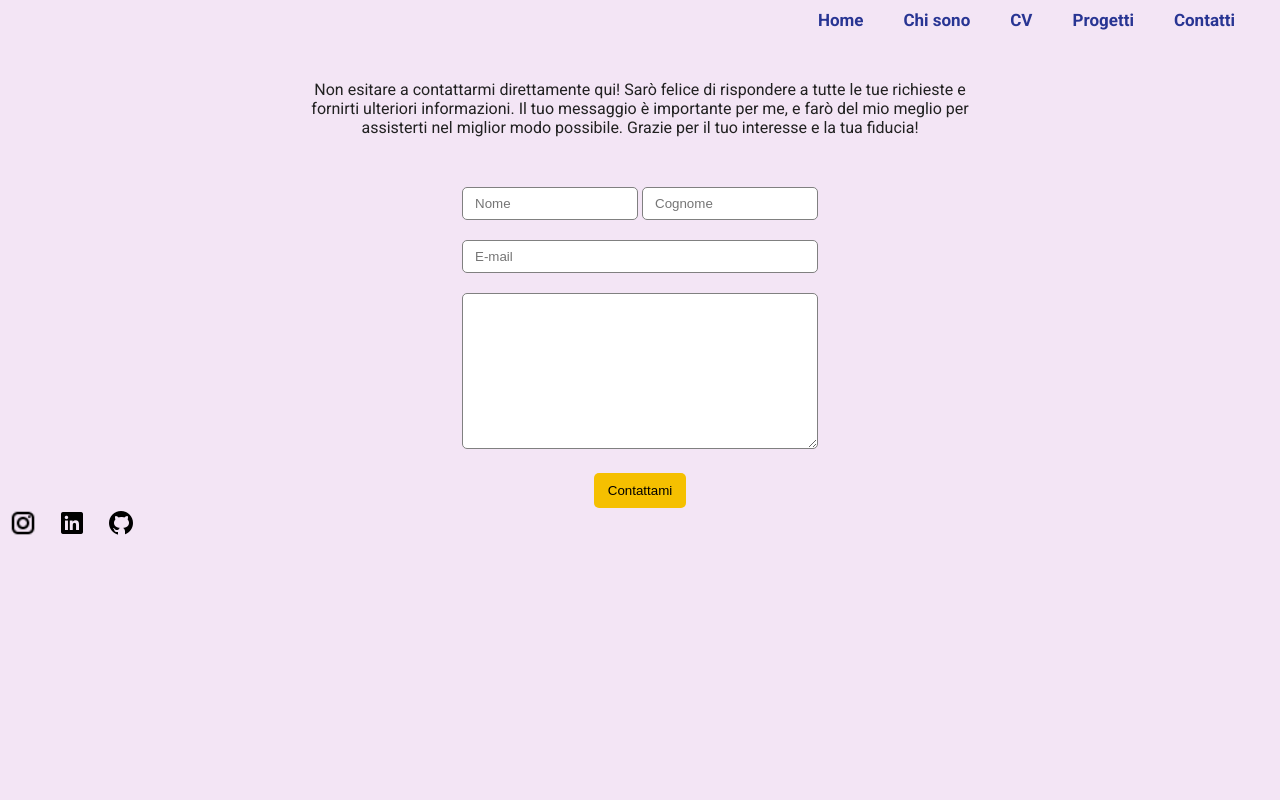
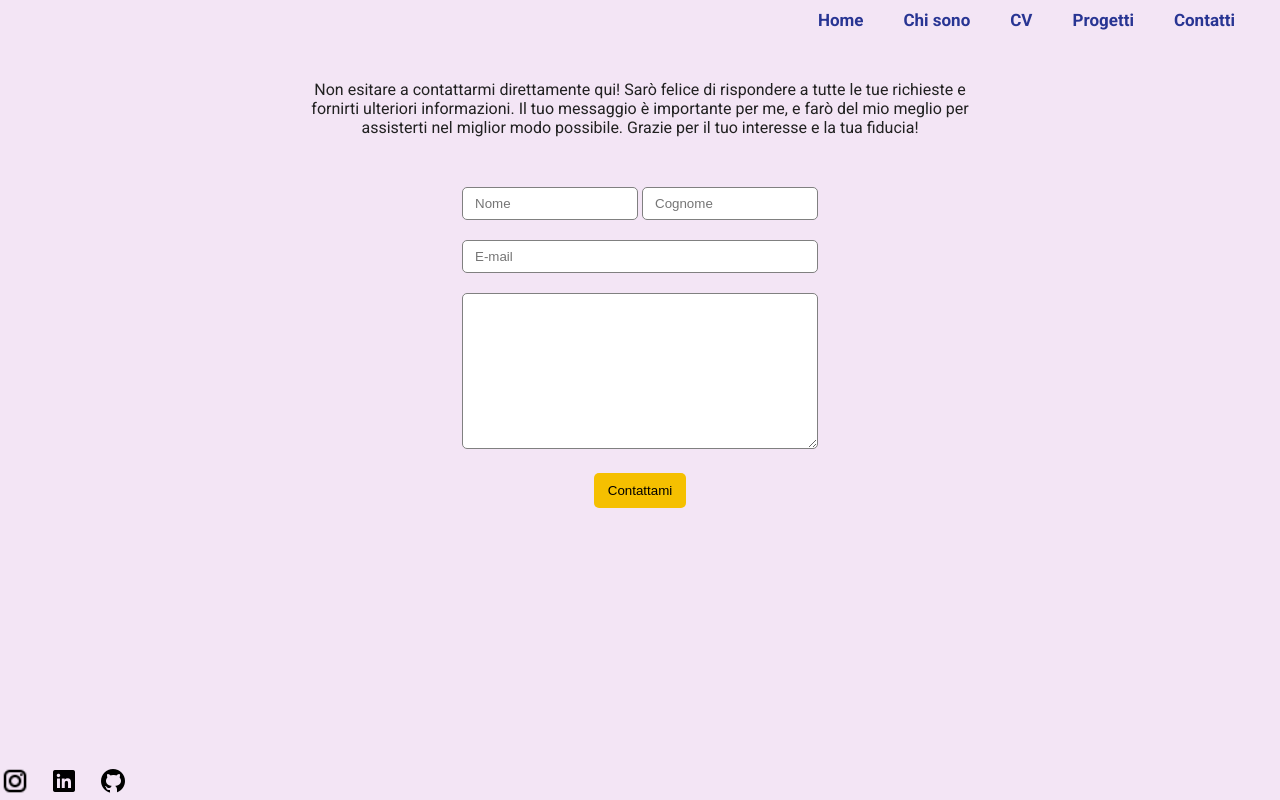
Before and after one commit to micela91/portfolio, a plain HTML site: page contatti.html in a window 1280 px wide. Drawn offline with Linux system fonts and the light colour scheme.

Commit message:
modifiche

```diff
--- a/assets/css/chisono.css
+++ b/assets/css/chisono.css
@@ -47,6 +47,12 @@ a:hover{
 
 .contenitore-immagine{
     margin-top: 40px;
+}
+
+.icone-social {
+    position: fixed;
+    bottom: 0;
+    left: 0;
 }
 
 .social{
--- a/assets/css/contatti.css
+++ b/assets/css/contatti.css
@@ -98,6 +98,12 @@ a:hover{
     color: black;
 }
 
+.icone-social {
+    position: fixed;
+    bottom: 0;
+    left: 0;
+}
+
 .social{
     width: 30px;
     margin-right: 15px;
@@ -122,8 +128,4 @@ a:hover{
        margin-left: -17px;
     }
 
-    .icone-social{
-        margin-top: 70px;
-    }
-
 }
--- a/assets/css/cv.css
+++ b/assets/css/cv.css
@@ -59,6 +59,12 @@ p{
     margin: 11px;
 }
 
+.icone-social {
+    position: fixed;
+    bottom: 0;
+    left: 0;
+}
+
 .social{
     width: 30px;
     margin-right: 15px;
--- a/assets/css/index.css
+++ b/assets/css/index.css
@@ -63,7 +63,9 @@ h2 {
 }
 
 .icone-social{
-margin-top: 150px;
+    position: fixed;
+    bottom: 0;
+    left: 0;
 }
 
 .social{
@@ -85,4 +87,6 @@ margin-top: 150px;
     .home, .chisono, .CV, .progetti, .contatti {
         margin-right:10px;
     }
+
+
 }
--- a/assets/css/progetti.css
+++ b/assets/css/progetti.css
@@ -80,8 +80,4 @@ a:hover{
     .home, .chisono, .CV, .progetti, .contatti {
         margin-right:10px;
     }
-
-    /*.icone-social{
-        margin-top: 150px;
-    }*/
 }
```
